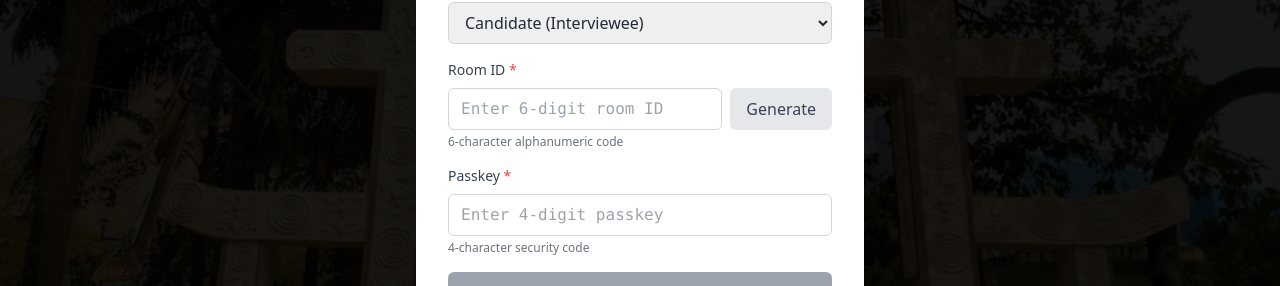
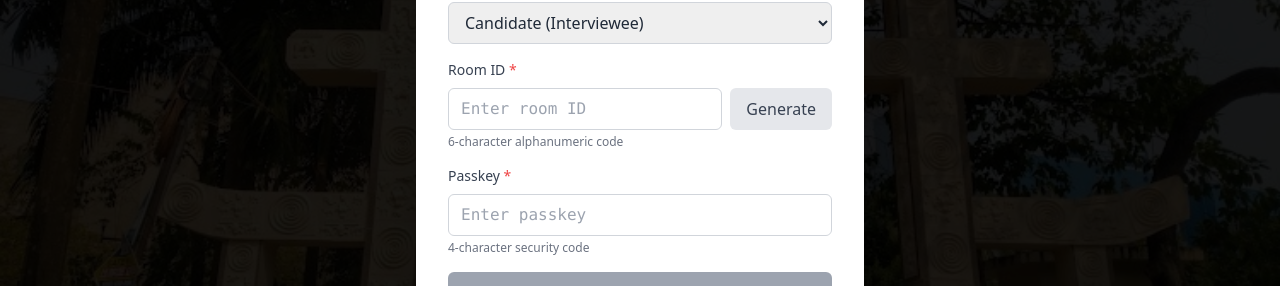
Before and after one commit to arijitghosal03/Campus-Konnect, a Next.js app in the folder frontend/: page /interview in a window 1280 px wide. Shown: the part 297-583 px from the top of the page. Built offline with nearby package versions, Linux system fonts and the light colour scheme.

Commit message:
made the interview correct

```diff
--- a/frontend/src/pages/interview.tsx
+++ b/frontend/src/pages/interview.tsx
@@ -243,7 +243,7 @@ const JoinModal = ({
                 value={joinForm.roomId}
                 onChange={(e) => setJoinForm(prev => ({ ...prev, roomId: e.target.value.toUpperCase() }))}
                 className="flex-1 px-3 py-2 border border-gray-300 rounded-md focus:outline-none focus:ring-2 focus:ring-blue-500 focus:border-transparent text-gray-800 font-mono transition-all"
-                placeholder="Enter 6-digit room ID"
+                placeholder="Enter room ID"
                 disabled={connectionStatus === 'connecting'}
                 maxLength={6}
               />
@@ -269,7 +269,7 @@ const JoinModal = ({
               value={joinForm.passkey}
               onChange={(e) => setJoinForm(prev => ({ ...prev, passkey: e.target.value.toUpperCase() }))}
               className="w-full px-3 py-2 border border-gray-300 rounded-md focus:outline-none focus:ring-2 focus:ring-blue-500 focus:border-transparent text-gray-800 font-mono transition-all"
-              placeholder="Enter 4-digit passkey"
+              placeholder="Enter passkey"
               disabled={connectionStatus === 'connecting'}
               maxLength={4}
             />
@@ -831,8 +831,8 @@ const handleRoomIdChange = useCallback((e: React.ChangeEvent<HTMLInputElement>)
 
   // Generate room credentials
   const generateRoomCredentials = () => {
-    const roomId = Math.random().toString(36).substring(2, 12).toUpperCase();
-    const passkey = Math.random().toString(36).substring(2, 8).toUpperCase();
+    const roomId = Math.random().toString(36).substring(2, 8).toUpperCase();
+    const passkey = Math.random().toString(36).substring(2, 6).toUpperCase();
     return { roomId, passkey };
   };
 
--- a/frontend/src/pages/login.tsx
+++ b/frontend/src/pages/login.tsx
@@ -561,6 +561,8 @@ const Home: React.FC = () => {
 
                     if (response.ok) {
                       const user = result.user;
+                      localStorage.setItem('role',JSON.stringify(result.user.role));
+                      await new Promise((resolve) => setTimeout(resolve, 1000));
                       switch (user.role) {
                         case 'student':
                           router.push('/student');
--- a/frontend/src/pages/register.tsx
+++ b/frontend/src/pages/register.tsx
@@ -193,6 +193,8 @@ const SignUpPage = () => {
       const data = await response.json();
 
       if (response.ok) {
+        localStorage.setItem('role',JSON.stringify(data.user.role));
+        await new Promise((resolve) => setTimeout(resolve, 1000));
         switch (data.user.role) {
           case 'student':
             router.push('/student');
--- a/frontend/src/pages/student/index.tsx
+++ b/frontend/src/pages/student/index.tsx
@@ -132,8 +132,8 @@ const Student = () => {
   const [isNewPostModalOpen, setIsNewPostModalOpen] = useState(false);
 
   useEffect(() => {
-    const value = localStorage.getItem("student");
-    if (value !== "1") {
+    const value = localStorage.getItem('role');
+    if (value !== "student") {
       router.push("/");
     }
   }, [router]);
```
